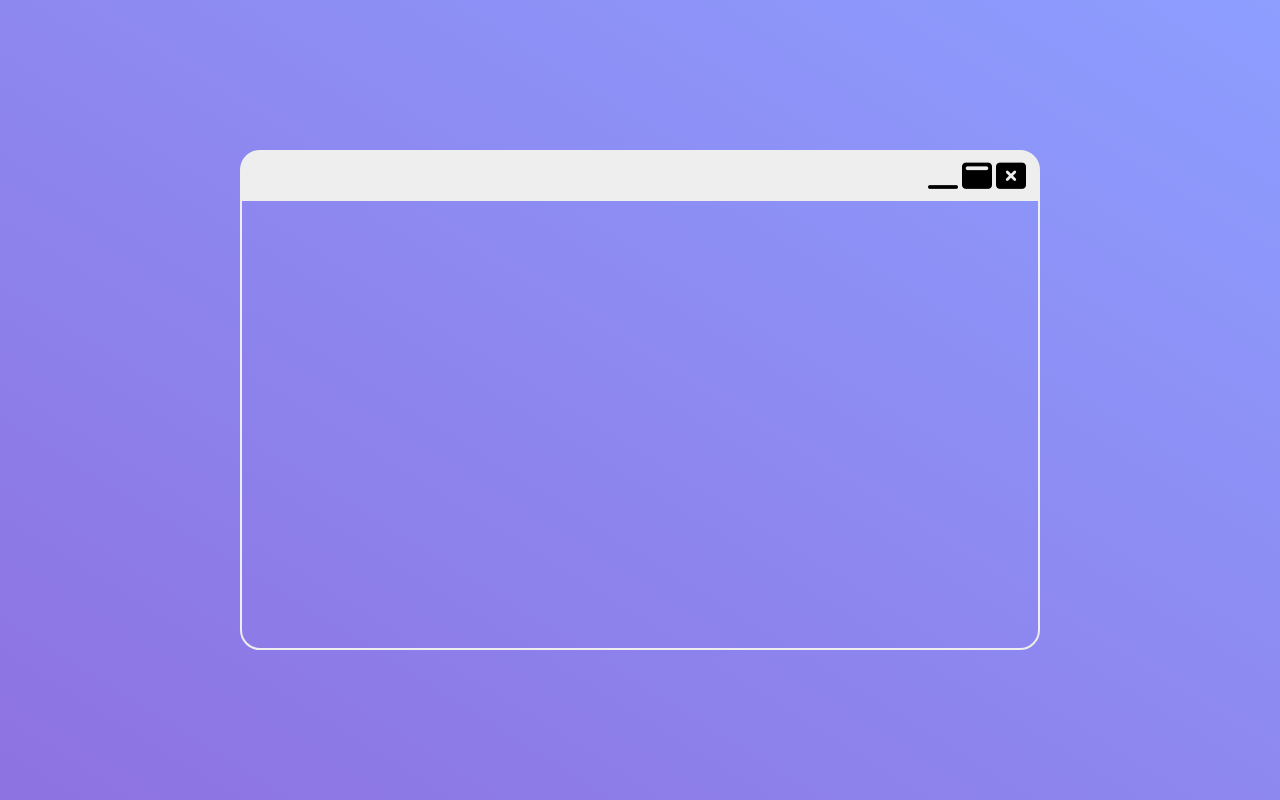
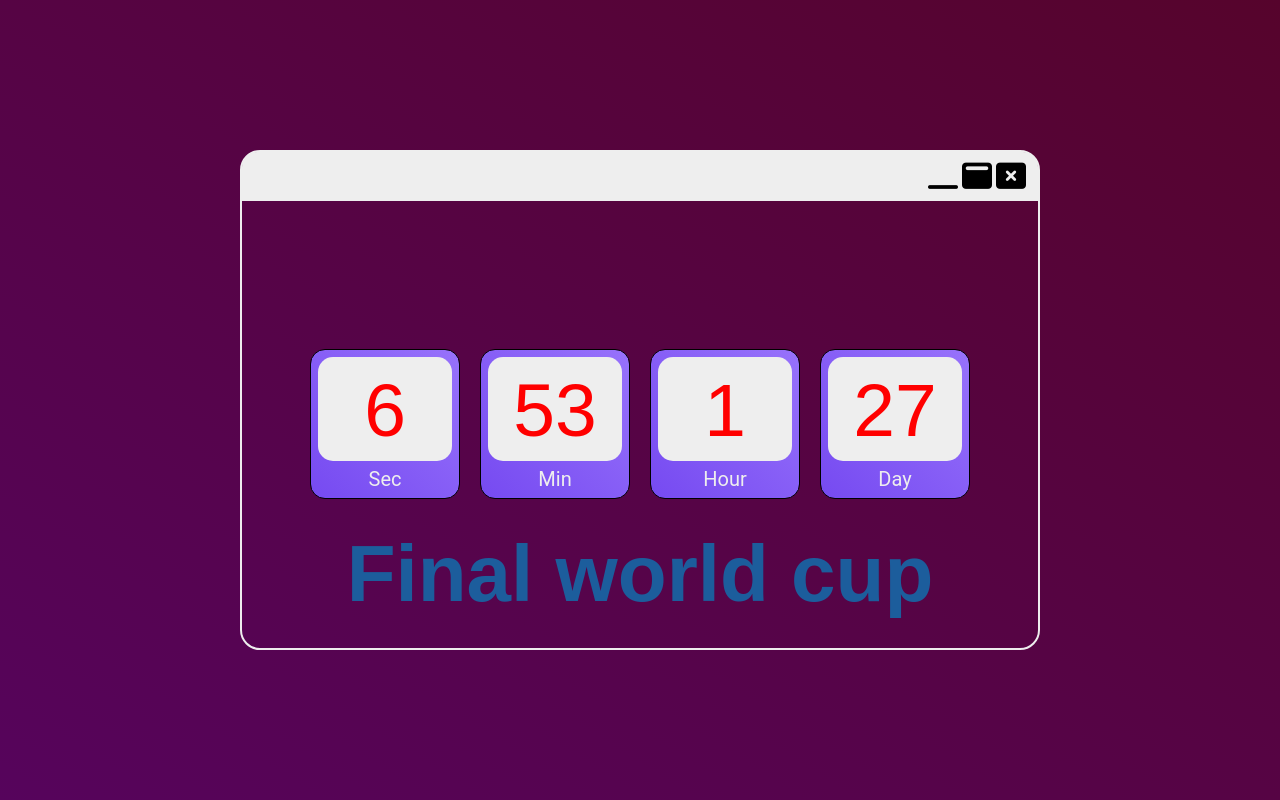
Before and after one commit to Blackxok/backTime, a plain HTML site: page index.html in a window 1280 px wide. Drawn offline with Linux system fonts and the light colour scheme; a web font is replaced by a local one.

Commit message:
finished back time OR count down ☺

```diff
--- a/index.html
+++ b/index.html
@@ -1,37 +1,48 @@
 <!DOCTYPE html>
 <html lang="en">
+
 <head>
     <meta charset="UTF-8" />
     <meta http-equiv="X-UA-Compatible" content="IE=edge" />
     <meta name="viewport" content="width=device-width, initial-scale=1.0" />
     <!-- css link -->
     <link rel="stylesheet" href="./style/style.css" />
+    <!-- link js -->
+    <script src="./main.js"></script>
     <!-- icon link -->
-        <link
-            rel="stylesheet"
-            href="https://cdnjs.cloudflare.com/ajax/libs/font-awesome/6.2.1/css/all.min.css"
+    <link rel="stylesheet" href="https://cdnjs.cloudflare.com/ajax/libs/font-awesome/6.2.1/css/all.min.css"
         integrity="sha512-MV7K8+y+gLIBoVD59lQIYicR65iaqukzvf/nwasF0nqhPay5w/9lJmVM2hMDcnK1OnMGCdVK+iQrJ7lzPJQd1w=="
-            crossorigin="anonymous"
-            referrerpolicy="no-referrer"
-        />
+        crossorigin="anonymous" referrerpolicy="no-referrer" />
     <title>backTime</title>
 </head>
+
 <body>
     <div class="container">
         <span class="top">
-                <span class="svern"
-                    ><i class="fa-solid fa-window-minimize"></i
-                ></span>
-                <span class="kub"
-                    ><i class="fa-solid fa-window-maximize"></i
-                ></span>
-                <span class="kres"
-                    ><i class="fa-solid fa-rectangle-xmark"></i
-                ></span>
+            <span class="svern"><i class="fa-solid fa-window-minimize"></i></span>
+            <span class="kub"><i class="fa-solid fa-window-maximize"></i></span>
+            <span class="kres"><i class="fa-solid fa-rectangle-xmark"></i></span>
         </span>
         <div class="boxes">
-
+            <div class="box">
+                <span class="num" id="sec"></span>
+                <span class="tit">Sec</span>
+            </div>
+            <div class="box">
+                <span class="num" id="min"></span>
+                <span class="tit">Min</span>
+            </div>
+            <div class="box">
+                <span class="num" id="hour"></span>
+                <span class="tit">Hour</span>
+            </div>
+            <div class="box">
+                <span class="num" id="day"></span>
+                <span class="tit">Day</span>
+            </div>
+            <h1 class="top_title">Final world cup</h1>
         </div>
     </div>
 </body>
+
 </html>
--- /dev/null
+++ b/main.js
@@ -0,0 +1,19 @@
+const U_kun = new Date("Dec 18, 2022 15:00:00").getTime();
+//
+const count = setInterval(() => {
+	//
+	let now = new Date().getTime();
+	let hisob = U_kun - now;
+	//
+	let kun = Math.floor(hisob / (1000 * 60 * 60 * 24));
+	let soat = Math.floor((hisob % (1000 * 60 * 60 * 24)) / (1000 * 60 * 60));
+	let min = Math.floor((hisob % (1000 * 60 * 60)) / (1000 * 60));
+	let sec = Math.floor((hisob % (1000 * 60)) / 1000);
+
+	//
+	document.getElementById("sec").innerHTML = sec;
+	document.getElementById("min").innerHTML = min;
+	document.getElementById("hour").innerHTML = soat;
+	document.getElementById("day").innerHTML = kun;
+	//
+}, 1000);
--- a/style/style.scss
+++ b/style/style.scss
@@ -1,3 +1,7 @@
+// imports
+@import url("https://fonts.cdnfonts.com/css/digital-7-mono");
+@import url("https://fonts.cdnfonts.com/css/chubiy");
+//
 * {
 	box-sizing: border-box;
 	margin: 0;
@@ -12,7 +16,8 @@ body {
 	align-items: center;
 	justify-content: center;
 	user-select: none;
-    background-image: linear-gradient(to bottom left, #8d9eff, #8d72e1);
+	overflow: hidden;
+	background-image: linear-gradient(to bottom left, #56042c, #56045c);
 }
 
 .container {
@@ -43,3 +48,47 @@ body {
 		}
 	}
 }
+.boxes {
+	width: 100%;
+	height: 90%;
+	display: flex;
+	align-items: center;
+	justify-content: center;
+	border-radius: 0 0 15px 15px;
+	.box {
+		width: 150px;
+		height: 150px;
+		margin: 10px;
+		display: flex;
+		align-items: center;
+		justify-content: space-evenly;
+		flex-direction: column;
+		border: 1px solid black;
+		border-radius: 15px;
+		background-image: linear-gradient(to bottom left, #9772fb, #764af1);
+		.tit {
+			font-size: 20px;
+			color: #eeeeee;
+		}
+		.num {
+			width: 90%;
+			height: 70%;
+			font-size: 75px;
+			text-align: center;
+			background: #eeeeee;
+			padding: 10px;
+			border-radius: 15px;
+			font-family: "Digital-7", sans-serif;
+			color: red;
+		}
+	}
+}
+
+.top_title {
+	margin-top: 300px;
+	position: absolute;
+	text-align: center;
+	font-size: 80px;
+	color: #1c5d9c;
+	font-family: "Chubiy", sans-serif;
+}
```
Also changed, not shown: images/bg.png (added), images/bg2.jpg (added), style/style.css, 1 other file. Lines whose indentation alone changed are shown as unchanged.
